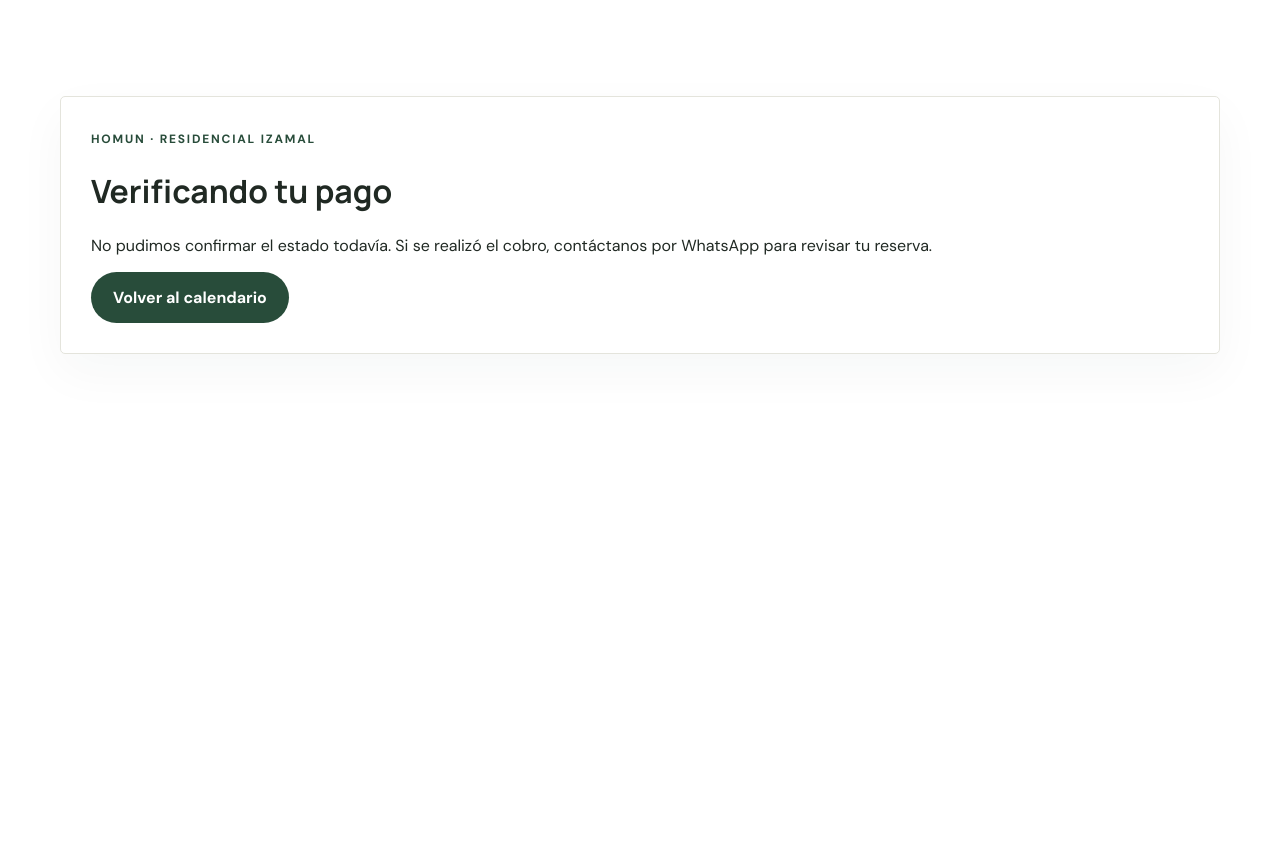
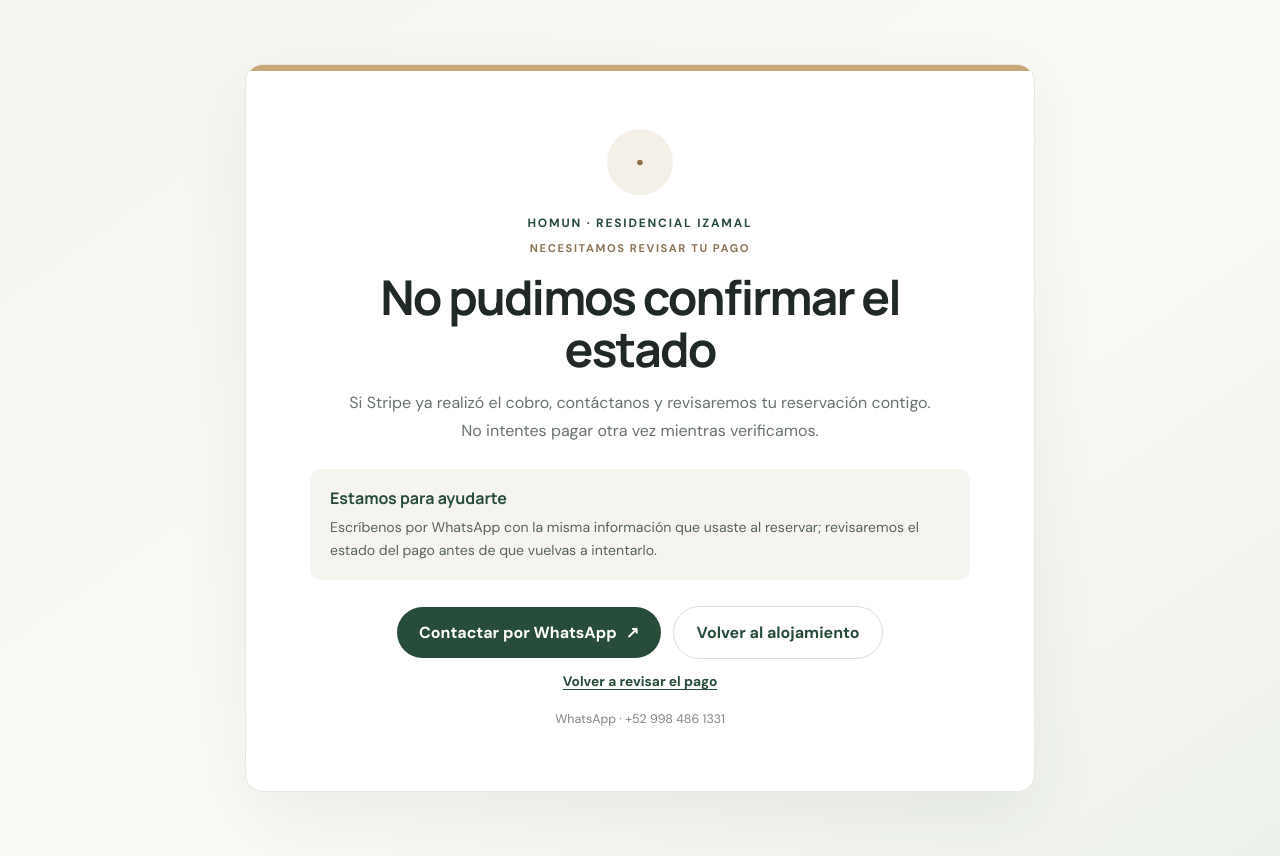
Before and after one commit to yanlaracz/homun, a Next.js app: page /reserva/confirmacion in a window 1280 px wide. Before the commit the page ends 800 px from the top, so only its background shows below. Built offline with nearby package versions, Linux system fonts and the light colour scheme.

Commit message:
Design booking confirmation and restore standard rates

```diff
--- a/src/app/reserva/confirmacion/page.tsx
+++ b/src/app/reserva/confirmacion/page.tsx
@@ -1,12 +1,27 @@
 "use client";
-import { useEffect, useState } from "react";
+import { useEffect, useMemo, useState } from "react";
 import Link from "next/link";
+import { propertyConfig } from "@/config/property";
+
 type Status = { checkIn: string; checkOut: string; guests: number; status: string };
+
+function formatDate(value: string) {
+  return new Date(value + "T12:00:00").toLocaleDateString("es-MX", { day: "numeric", month: "long", year: "numeric" });
+}
+
+function countNights(checkIn: string, checkOut: string) {
+  return Math.max(0, (Date.parse(`${checkOut}T12:00:00Z`) - Date.parse(`${checkIn}T12:00:00Z`)) / 86400000);
+}
+
 export default function ConfirmationPage() {
-  const [status, setStatus] = useState<Status | null>(null), [error, setError] = useState(false);
+  const [status, setStatus] = useState<Status | null>(null);
+  const [error, setError] = useState(false);
+  const [loading, setLoading] = useState(true);
+  const [retry, setRetry] = useState(0);
+
   useEffect(() => {
     const sessionId = new URLSearchParams(window.location.search).get("session_id");
-    if (!sessionId) { setError(true); return; }
+    if (!sessionId) { setError(true); setLoading(false); return; }
     let active = true, attempts = 0, timer: number;
     const check = async () => {
       try {
@@ -15,16 +30,61 @@ export default function ConfirmationPage() {
         const data = await response.json() as Status;
         if (!active) return;
         setStatus(data);
-        if (data.status === "pending" && attempts++ < 9) timer = window.setTimeout(check, 3000);
-      } catch { if (active) setError(true); }
+        setError(false);
+        if (data.status === "pending" && attempts++ < 14) timer = window.setTimeout(check, 2000);
+        else setLoading(false);
+      } catch {
+        if (!active) return;
+        setError(true);
+        if (attempts++ < 14) timer = window.setTimeout(check, 2000);
+        else setLoading(false);
+      }
     };
-    void check(); return () => { active = false; window.clearTimeout(timer); };
-  }, []);
-  const date = (value: string) => new Date(value + "T12:00:00").toLocaleDateString("es-MX", { day: "numeric", month: "long", year: "numeric" });
-  return <main className="section"><div className="container"><div className="booking-card booking-summary">
-    <span className="eyebrow">HOMUN · RESIDENCIAL IZAMAL</span>
-    <h1>{status?.status === "confirmed" ? "¡Pago recibido!" : "Verificando tu pago"}</h1>
-    {status?.status === "confirmed" ? <p>Tu estancia del {date(status.checkIn)} al {date(status.checkOut)} para {status.guests} huésped(es) quedó confirmada. Contáctanos por WhatsApp para coordinar tu llegada.</p> : status?.status === "cancelled" ? <p>El pago no se completó y las fechas se liberaron. Puedes volver al calendario y elegir otras fechas.</p> : error ? <p>No pudimos confirmar el estado todavía. Si se realizó el cobro, contáctanos por WhatsApp para revisar tu reserva.</p> : <p>Stripe está notificando el resultado. Esta página se actualizará automáticamente en unos segundos.</p>}
-    <Link className="button" href="/#consulta">Volver al calendario</Link>
-  </div></div></main>;
+    setLoading(true);
+    void check();
+    return () => { active = false; window.clearTimeout(timer); };
+  }, [retry]);
+
+  const confirmed = status?.status === "confirmed";
+  const cancelled = status?.status === "cancelled";
+  const nightCount = useMemo(() => status ? countNights(status.checkIn, status.checkOut) : 0, [status]);
+  const whatsappText = confirmed && status
+    ? `Hola, acabo de completar el pago de mi reservación en Homun. Fechas: ${status.checkIn} al ${status.checkOut}; ${status.guests} huésped(es). ¿Me ayudan a coordinar mi llegada?`
+    : "Hola, acabo de realizar un pago para reservar en Homun y quisiera confirmar los detalles de mi estancia.";
+  const whatsappUrl = `https://wa.me/${propertyConfig.booking.whatsappNumber}?text=${encodeURIComponent(whatsappText)}`;
+
+  return <main className="section confirmation-section"><div className="container confirmation-container">
+    <article className={`confirmation-card${confirmed ? " is-confirmed" : cancelled ? " is-cancelled" : ""}`}>
+      <div className={`confirmation-icon${confirmed ? " is-confirmed" : cancelled ? " is-cancelled" : ""}`} aria-hidden="true">{confirmed ? "✓" : cancelled ? "×" : "·"}</div>
+      <p className="eyebrow">HOMUN · RESIDENCIAL IZAMAL</p>
+      <p className={`confirmation-status${confirmed ? " is-confirmed" : cancelled ? " is-cancelled" : ""}`}>{confirmed ? "PAGO RECIBIDO · RESERVA CONFIRMADA" : cancelled ? "PAGO NO COMPLETADO" : loading ? "VERIFICANDO CON STRIPE" : error ? "NECESITAMOS REVISAR TU PAGO" : "PAGO EN PROCESO"}</p>
+      <h1>{confirmed ? "¡Gracias por reservar con nosotros!" : cancelled ? "No se completó la reserva" : loading ? "Estamos confirmando tu pago" : error ? "No pudimos confirmar el estado" : "Tu pago sigue en proceso"}</h1>
+      <p className="confirmation-lead">{confirmed
+        ? "Tu pago quedó registrado y las fechas de tu estancia están confirmadas. Escríbenos para coordinar la llegada y compartirte las instrucciones de acceso."
+        : cancelled
+          ? "No se completó el pago y las fechas se liberaron. Puedes regresar al calendario para elegir otras fechas."
+          : loading
+            ? "Stripe nos está enviando la confirmación. No vuelvas a pagar; esta página se actualizará automáticamente."
+            : "Si Stripe ya realizó el cobro, contáctanos y revisaremos tu reservación contigo. No intentes pagar otra vez mientras verificamos."}</p>
+
+      {status && <div className="confirmation-details" aria-label="Detalles de la reservación">
+        <div><span>Entrada</span><strong>{formatDate(status.checkIn)}</strong></div>
+        <div><span>Salida</span><strong>{formatDate(status.checkOut)}</strong></div>
+        <div><span>Duración</span><strong>{nightCount} {nightCount === 1 ? "noche" : "noches"}</strong></div>
+        <div><span>Huéspedes</span><strong>{status.guests}</strong></div>
+      </div>}
+
+      {confirmed && <div className="confirmation-next"><strong>¿Qué sigue?</strong><p>Ponte en contacto con nosotros para coordinar tu llegada. El depósito de seguridad se entrega por separado y se devuelve al finalizar la estancia si no hay inconvenientes.</p></div>}
+      {!confirmed && !cancelled && !loading && <div className="confirmation-next"><strong>Estamos para ayudarte</strong><p>Escríbenos por WhatsApp con la misma información que usaste al reservar; revisaremos el estado del pago antes de que vuelvas a intentarlo.</p></div>}
+
+      <div className="confirmation-actions">
+        {(confirmed || (!cancelled && !loading)) && <a className="button confirmation-contact" href={whatsappUrl} target="_blank" rel="noreferrer">Contactar por WhatsApp <span aria-hidden="true">↗</span></a>}
+        {loading && <span className="confirmation-wait"><span className="confirmation-spinner" aria-hidden="true" /> Esperando confirmación segura…</span>}
+        {cancelled && <Link className="button confirmation-contact" href="/#consulta">Volver al calendario</Link>}
+        {!loading && <Link className="button button-outline confirmation-home" href="/">Volver al alojamiento</Link>}
+        {!loading && !confirmed && !cancelled && <button className="confirmation-retry" type="button" onClick={() => { setError(false); setRetry((value) => value + 1); }}>Volver a revisar el pago</button>}
+      </div>
+      <p className="confirmation-phone">WhatsApp · {propertyConfig.booking.whatsappDisplayNumber}</p>
+    </article>
+  </div></main>;
 }
--- a/src/components/booking-form.tsx
+++ b/src/components/booking-form.tsx
@@ -16,8 +16,7 @@ function estimateStay(range: DateRange | null) {
     if (isDecember) decemberNights++;
     nights++; cursor.setUTCDate(cursor.getUTCDate() + 1);
   }
-  const temporaryPrice = propertyConfig.pricing.temporaryCheckoutPriceMxn;
-  return { nights, total: Number.isInteger(temporaryPrice) && temporaryPrice > 0 ? temporaryPrice : total, decemberNights, regularNights: nights - decemberNights };
+  return { nights, total, decemberNights, regularNights: nights - decemberNights };
 }
 export function BookingForm({ selectedRange }: { selectedRange: DateRange | null }) {
   const [english, setEnglish] = useState(false), [guests, setGuests] = useState("2");
@@ -50,7 +49,7 @@ export function BookingForm({ selectedRange }: { selectedRange: DateRange | null
     <h3>{english ? "Your stay" : "Tu estancia"}</h3>
     <div className="booking-dates"><span><small>{english ? "Check-in" : "Entrada"}</small><strong>{formatDate(selectedRange ? selectedRange.checkIn : "", english)}</strong></span><span aria-hidden="true">→</span><span><small>{english ? "Check-out" : "Salida"}</small><strong>{formatDate(selectedRange ? selectedRange.checkOut : "", english)}</strong></span></div>
     <label className="guest-select" htmlFor="booking-guests">{english ? "Guests" : "Huéspedes"}<select id="booking-guests" value={guests} onChange={(event) => setGuests(event.target.value)}>{Array.from({ length: propertyConfig.property.maxGuests }, (_, index) => index + 1).map((number) => <option key={number} value={number}>{number}</option>)}</select></label>
-    {estimate ? <div className="price-estimate">{propertyConfig.pricing.temporaryCheckoutPriceMxn > 0 ? <><div className="price-total"><span>{english ? "Temporary test payment · total" : "Pago temporal de prueba · total"}</span><strong>${estimate.total.toLocaleString("es-MX")} MXN</strong></div><p className="payment-note">{english ? "Temporary $10 MXN live payment test. Regular nightly pricing will be restored after verification." : "Prueba temporal de pago real por $10 MXN en total. Después de verificarla, se restablecerán las tarifas normales por noche."}</p></> : <><div><span>{estimate.regularNights} {english ? "nights" : "noches"} × $900</span><strong>${(estimate.regularNights * 900).toLocaleString("es-MX")} MXN</strong></div>{estimate.decemberNights > 0 && <div><span>{estimate.decemberNights} {english ? "December nights" : "noches de diciembre"} × $1,000</span><strong>${(estimate.decemberNights * 1000).toLocaleString("es-MX")} MXN</strong></div>}<div className="price-total"><span>{english ? "Total · " + estimate.nights + " nights" : "Total · " + estimate.nights + " noches"}</span><strong>${estimate.total.toLocaleString("es-MX")} MXN</strong></div></>}</div> : <p className="price-placeholder">{english ? "Choose check-in and check-out in the calendar to see your estimated total." : "Selecciona entrada y salida en el calendario para ver el total estimado."}</p>}
+    {estimate ? <div className="price-estimate"><div><span>{estimate.regularNights} {english ? "nights" : "noches"} × $900</span><strong>${(estimate.regularNights * 900).toLocaleString("es-MX")} MXN</strong></div>{estimate.decemberNights > 0 && <div><span>{estimate.decemberNights} {english ? "December nights" : "noches de diciembre"} × $1,000</span><strong>${(estimate.decemberNights * 1000).toLocaleString("es-MX")} MXN</strong></div>}<div className="price-total"><span>{english ? "Total · " + estimate.nights + " nights" : "Total · " + estimate.nights + " noches"}</span><strong>${estimate.total.toLocaleString("es-MX")} MXN</strong></div></div> : <p className="price-placeholder">{english ? "Choose check-in and check-out in the calendar to see your estimated total." : "Selecciona entrada y salida en el calendario para ver el total estimado."}</p>}
     <div className="booking-policy"><p><strong>{english ? "Full stay payment" : "Pago completo de la estancia"}</strong> {english ? "is due at booking. A separate security deposit is paid in cash or by transfer and returned after check-out if there are no issues." : "al reservar. El depósito de seguridad se paga aparte en efectivo o transferencia y se devuelve al finalizar si no hay inconvenientes."}</p><p>{english ? "Cancellation: full refund " + policy.fullRefundBeforeDays + "+ days before arrival; " + policy.halfRefundPercent + "% refund " + policy.halfRefundBeforeDays + "–" + (policy.fullRefundBeforeDays - 1) + " days before; no refund within " + policy.halfRefundBeforeDays + " days." : "Cancelación: reembolso completo con " + policy.fullRefundBeforeDays + " días o más de anticipación; " + policy.halfRefundPercent + "% entre " + policy.halfRefundBeforeDays + " y " + (policy.fullRefundBeforeDays - 1) + " días; sin reembolso dentro de los últimos " + policy.halfRefundBeforeDays + " días."}</p></div>
     <button className="button booking-pay" type="button" onClick={startCheckout} disabled={!paymentReady || !selectedRange || !selectedRange.checkIn || !selectedRange.checkOut || loading}>{loading ? (english ? "Opening secure payment…" : "Abriendo pago seguro…") : english ? "Book and pay securely" : "Reservar y pagar seguro"}</button>
     {error && <p className="payment-note status-error" role="alert">{error}</p>}
--- a/src/config/property.ts
+++ b/src/config/property.ts
@@ -31,7 +31,7 @@ export const propertyConfig = {
     cancellationPolicy: { fullRefundBeforeDays: 30, halfRefundBeforeDays: 14, halfRefundPercent: 50 },
     securityDeposit: { paymentMethods: ["cash", "bank transfer"], refundableAfterCheckout: true },
   },
-  pricing: { currency: "MXN", standardNightlyRate: 900, decemberNightlyRate: 1000, decemberMonth: 12, temporaryCheckoutPriceMxn: 10 },
+  pricing: { currency: "MXN", standardNightlyRate: 900, decemberNightlyRate: 1000, decemberMonth: 12 },
   media: { directory: "/images/property/", useOriginalPropertyPhotos: false, generatedPropertyPhotosAllowed: true },
   seo: {
     title: "Homun en Residencial Izamal | Departamento vacacional en Cancún",
```
Also changed, not shown: src/app/api/booking/checkout/route.ts (+2 -6 lines), src/app/globals.css.
